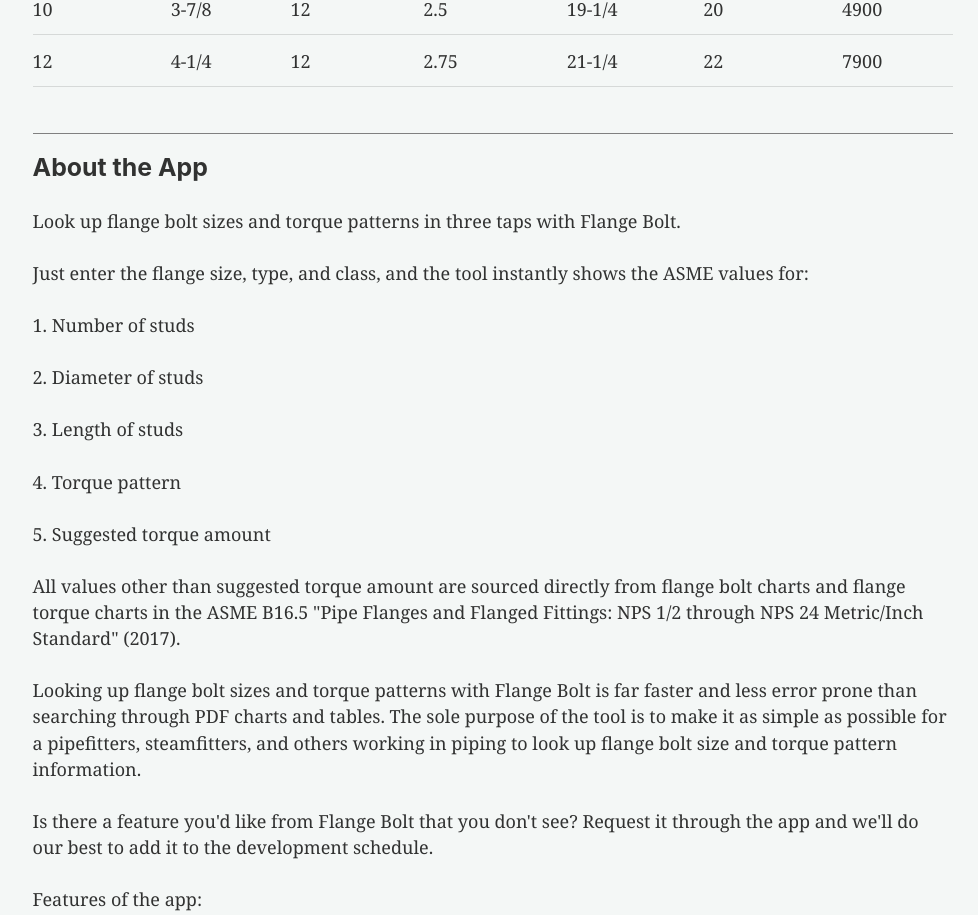
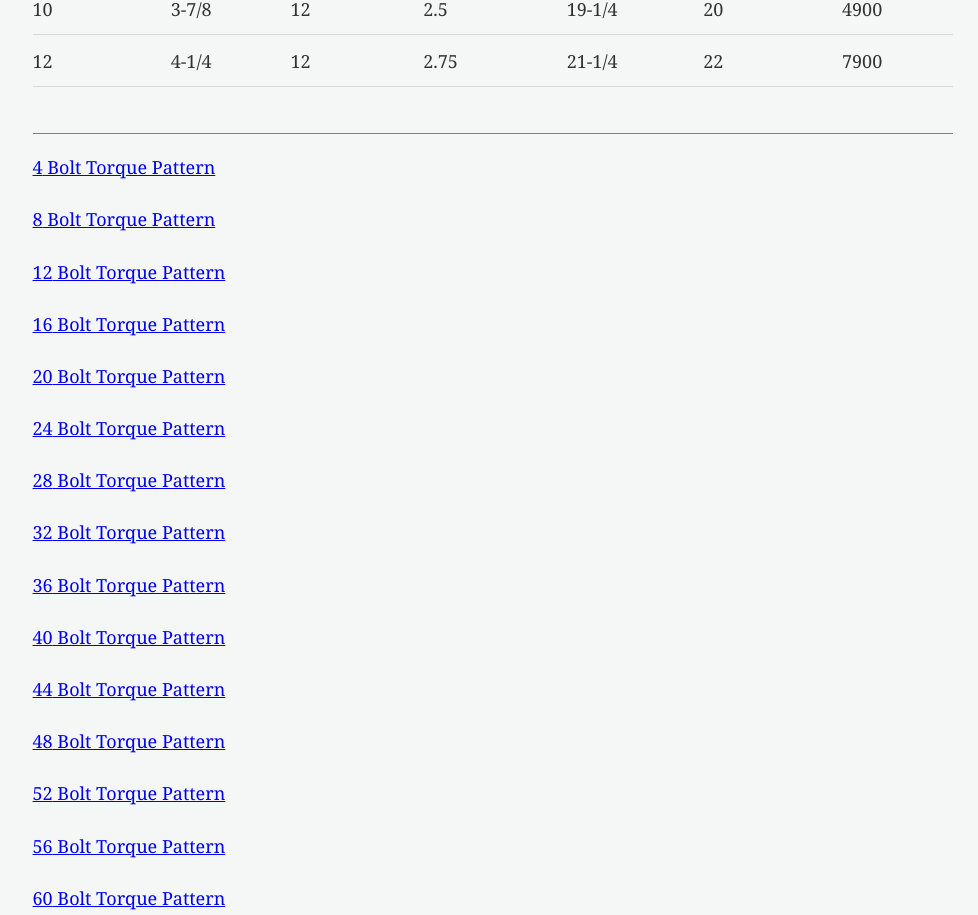
Before and after one commit to OpSoConsulting/flange-consumer-web, a Gatsby site: page / in a window 1280 px wide. Shown: the part 7478-8393 px from the top of the page, without its empty margins (147-1125 px from the left). Built offline with nearby package versions, Linux system fonts and the light colour scheme; Gatsby itself is replaced by a stand-in of ours.

Commit message:
add links to torque sequences to main page

```diff
--- a/src/pages/index.js
+++ b/src/pages/index.js
@@ -7,6 +7,7 @@
 import AppStoreBadgeImage from "../components/appStoreBadgeImage"
 import SEO from "../components/seo"
 import tables from '../components/_tables';
+import sequences from '../services/torqueSequences';
 
 const IndexPage = () => (
   <Layout>
@@ -47,6 +48,15 @@
       <tables.Class1500 />
       <h4>2500 LB. Flanges</h4>
       <tables.Class2500 />
+    </div>
+    <div className={styles.torquePatternsContainers}>
+      {
+        Object.keys(sequences).map((bolts) => (
+          <p>
+            <Link to={`${bolts}-bolt-torque-pattern`}>{bolts} Bolt Torque Pattern</Link>
+          </p>
+        ))
+      }
     </div>
     <div className={styles.aboutTheAppContainer}>
       <h3>About the App</h3>
--- a/src/pages/index.module.css
+++ b/src/pages/index.module.css
@@ -62,6 +62,12 @@
   border-bottom: 1px solid gray;
 }
 
+.torquePatternsContainers {
+  padding-top: 20px;
+  padding-bottom: 20px;
+  border-bottom: 1px solid gray;
+}
+
 .aboutTheAppContainer {
   padding-top: 20px;
   padding-bottom: 20px;
```
